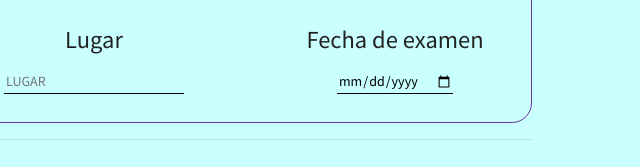
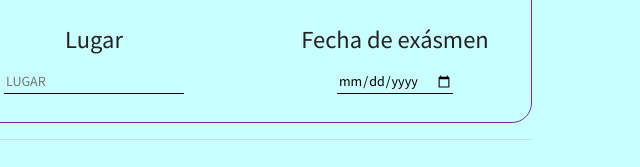
Before and after one commit to ortizal/oyt_lab.github.io, a plain HTML site: page index/html/index.html in a window 1280 px wide. Shown: the part 267-434 px from the top of the page, 546-1186 px from the left. Drawn offline with Linux system fonts and the light colour scheme.

Commit message:
update home page

```diff
--- a/index/html/index.html
+++ b/index/html/index.html
@@ -58,7 +58,7 @@
                         </div>
                         <div class="col-sm">
                             <label for="fecha">
-                                <h3>Fecha de examen</h3>
+                                <h3>Fecha de exásmen</h3>
                             </label>
                             <br>
                             <input type="date" placeholder="dd/mm/aaaa" id="fecha">
```
